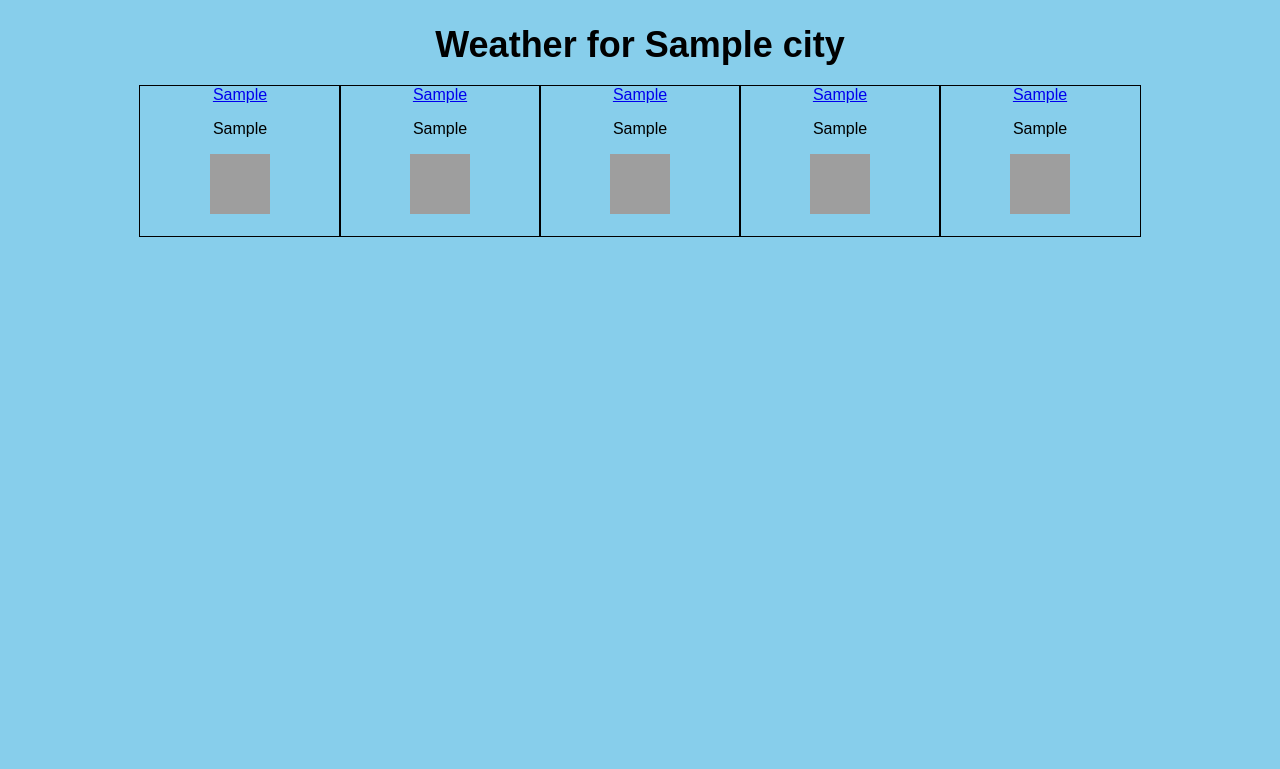
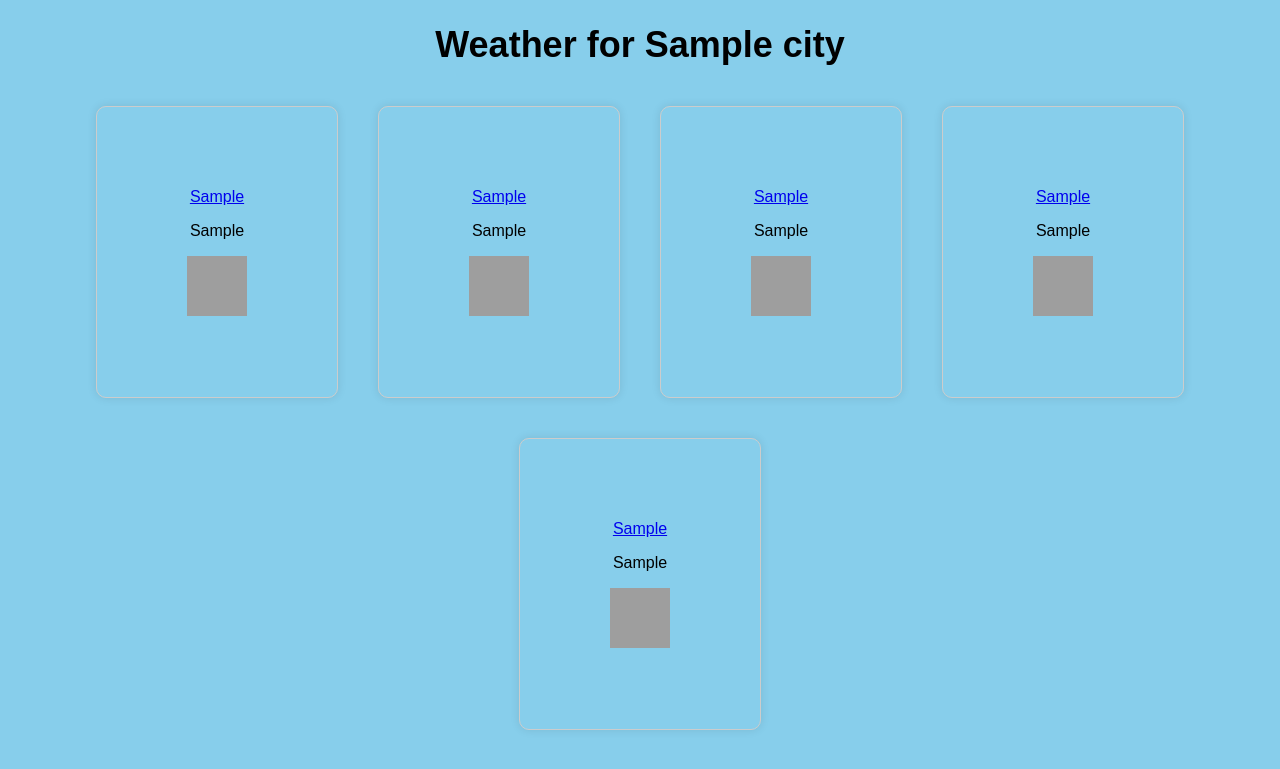
Before and after one commit to asukapeace/weather, a Flask app: template app/templates/results.html in a window 1280 px wide. Shown: the top 769 px of the page. Run offline with Flask 3, Linux system fonts and the light colour scheme; the template is opened without the code that fills it: most values are stand-ins (such as "Sample title", 1, 10 or a date in 2020); grey boxes are pictures that could not be loaded.

Commit message:
update results box formatting

```diff
--- a/app/static/styles.css
+++ b/app/static/styles.css
@@ -51,12 +51,18 @@ input[type="submit"]:hover {
   background-color: #3e8e41;
 }
 
-.result {
-  height: 150px;
+.result-box {
+  margin: 20px;
+  padding: 20px;
+  border: 1px solid #ccc;
+  border-radius: 10px;
+  box-shadow: 0 0 10px rgba(0, 0, 0, 0.1);
   width: 200px;
-  text-align: center;
-  display: inline-block;
-  outline: 1px solid #000;
+  height: 250px;
+  display: flex;
+  flex-direction: column;
+  justify-content: center;
+  align-items: center;
 }
 
 .results-container {
@@ -116,3 +122,11 @@ h1 {
 .day-breakdown {
   margin-top: 20px;
 }
+
+.hidden {
+  display: none;
+}
+
+.show {
+  display: block;
+}
--- a/app/templates/results.html
+++ b/app/templates/results.html
@@ -8,7 +8,7 @@
     <h1>Weather for {{ city }}</h1>
     <div class="results-container">
       {% for i in range(5) %}
-        <div class="result">
+        <div class="result-box">
           <a href="{{ url_for('day', day=i, city=city) }}">{{ forecast[i*8]['dt'] }}</a>
           <p>{{ most_frequent_conditions[forecast[i*8]['dt']] }}</p>
           <img class=condition src="{{ url_for('static', filename='assets/' + most_frequent_conditions[forecast[i*8]['dt']] + '.png') }}" alt="{{ most_frequent_conditions[forecast[i*8]['dt']] }}">
```
